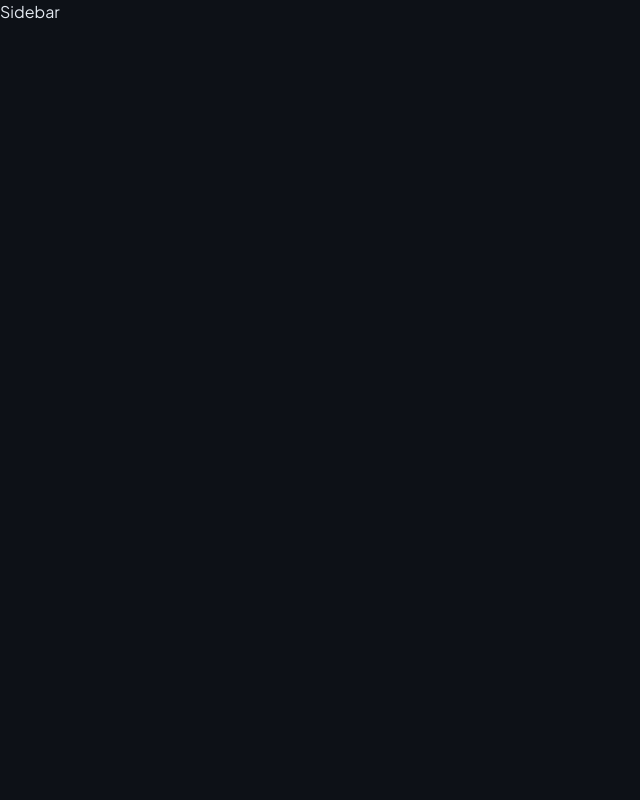
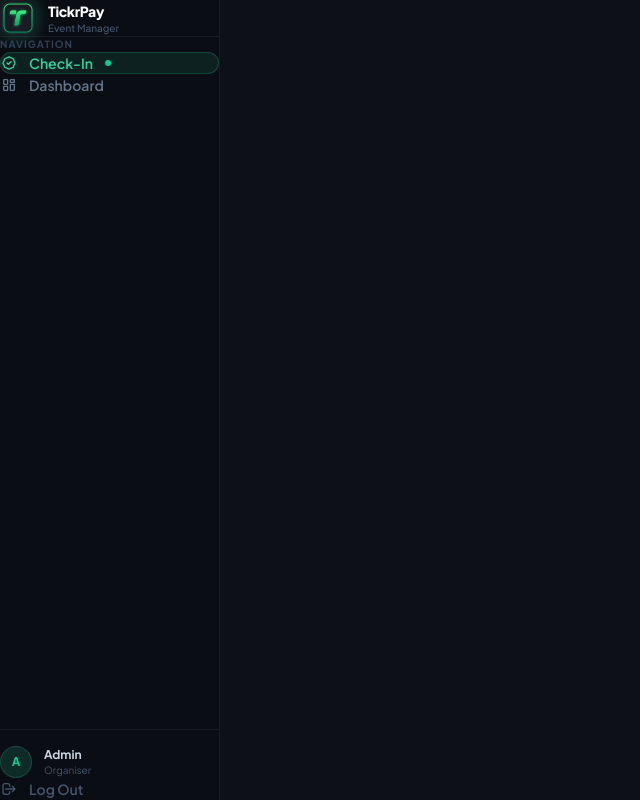
Before and after one commit to georgegoodluck/TickrPay, a Next.js app in the folder tickrpay/: page / in a window 1280 px wide. Shown: the whole page, without its empty margins (0-640 px from the left). Built offline with nearby package versions, Linux system fonts and the light colour scheme.

Commit message:
feat(Sidebar): build Sidebar component

```diff
--- a/tickrpay/components/AppShell.tsx
+++ b/tickrpay/components/AppShell.tsx
@@ -5,5 +5,5 @@ export default function AppShell() {
     <div>
       <Sidebar />
     </div>
-  )
+  );
 }
--- a/tickrpay/components/Sidebar.tsx
+++ b/tickrpay/components/Sidebar.tsx
@@ -1,5 +1,4 @@
 "use client";
-
 import { usePathname, useRouter } from "next/navigation";
 import Link from "next/link";
 import Image from "next/image";
@@ -46,9 +45,141 @@ const navItems = [
 ];
 
 export default function Sidebar() {
+  const pathname = usePathname();
+  const router = useRouter();
+
+  const handleLogout = async () => {
+    await fetch("/api/admin/logout", { method: "POST" });
+    router.push("/admin/login");
+  };
+
   return (
-    <div>
-      <h1>Sidebar</h1>
-    </div>
+    <aside
+      className="fixed left-0 top-0 h-screen w-55 flex flex-col z-50"
+      style={{
+        background: "#0a0d13",
+        borderRight: "1px solid rgba(255,255,255,0.06)",
+      }}
+    >
+      {/* Brand */}
+      <div
+        className="px-5 py-5"
+        style={{ borderBottom: "1px solid rgba(255,255,255,0.06)" }}
+      >
+        <div className="flex items-center gap-3">
+          <Image
+            src="/logo.jpg"
+            alt="TickrPay"
+            width={36}
+            height={36}
+            className="rounded-xl"
+            style={{ boxShadow: "0 0 16px rgba(52,211,153,0.3)" }}
+          />
+          <div>
+            <p className="text-sm font-extrabold text-white tracking-tight">
+              TickrPay
+            </p>
+            <p className="text-[10px] text-slate-600 font-medium">
+              Event Manager
+            </p>
+          </div>
+        </div>
+      </div>
+
+      {/* Navigation */}
+      <nav className="flex-1 px-3 py-5 space-y-1">
+        <p className="px-3 mb-3 text-[10px] font-bold uppercase tracking-widest text-slate-700">
+          Navigation
+        </p>
+        {navItems.map((item) => {
+          const active = pathname === item.href;
+          return (
+            <Link
+              key={item.href}
+              href={item.href}
+              className="flex items-center gap-3 rounded-xl px-3 py-2.5 text-sm font-semibold transition-all duration-150"
+              style={
+                active
+                  ? {
+                      background: "rgba(52,211,153,0.1)",
+                      color: "#34d399",
+                      border: "1px solid rgba(52,211,153,0.2)",
+                    }
+                  : {
+                      color: "#64748b",
+                      border: "1px solid transparent",
+                    }
+              }
+            >
+              {item.icon}
+              {item.label}
+              {active && (
+                <span className="ml-auto h-1.5 w-1.5 rounded-full bg-emerald-400" />
+              )}
+            </Link>
+          );
+        })}
+      </nav>
+
+      {/* Footer — user + logout */}
+      <div
+        className="px-3 pb-5 space-y-1"
+        style={{
+          borderTop: "1px solid rgba(255,255,255,0.06)",
+          paddingTop: "16px",
+        }}
+      >
+        {/* User row */}
+        <div className="flex items-center gap-3 px-3 py-2 mb-1">
+          <div
+            className="h-8 w-8 rounded-full flex items-center justify-center text-xs font-bold text-emerald-400"
+            style={{
+              background: "rgba(52,211,153,0.15)",
+              border: "1px solid rgba(52,211,153,0.2)",
+            }}
+          >
+            A
+          </div>
+          <div>
+            <p className="text-xs font-bold text-slate-300">Admin</p>
+            <p className="text-[10px] text-slate-600">Organiser</p>
+          </div>
+        </div>
+
+        {/* Logout */}
+        <button
+          onClick={handleLogout}
+          className="flex w-full items-center gap-3 rounded-xl px-3 py-2.5 text-sm font-semibold transition-all duration-150 text-slate-600 hover:text-red-400"
+          style={{ border: "1px solid transparent" }}
+          onMouseEnter={(e) => {
+            (e.currentTarget as HTMLButtonElement).style.background =
+              "rgba(239,68,68,0.08)";
+            (e.currentTarget as HTMLButtonElement).style.border =
+              "1px solid rgba(239,68,68,0.15)";
+          }}
+          onMouseLeave={(e) => {
+            (e.currentTarget as HTMLButtonElement).style.background =
+              "transparent";
+            (e.currentTarget as HTMLButtonElement).style.border =
+              "1px solid transparent";
+          }}
+        >
+          <svg
+            className="h-4 w-4"
+            fill="none"
+            viewBox="0 0 24 24"
+            stroke="currentColor"
+            strokeWidth={2}
+          >
+            <path
+              strokeLinecap="round"
+              strokeLinejoin="round"
+              d="M17 16l4-4m0 0l-4-4m4 4H7m6 4v1a3 3 0 01-3 3H6a3 3 0 01-3-3V7a3 3 0 013-3h4a3 3 0 013 3v1"
+            />
+          </svg>
+          Log Out
+        </button>
+      </div>
+    </aside>
   );
 }
```
